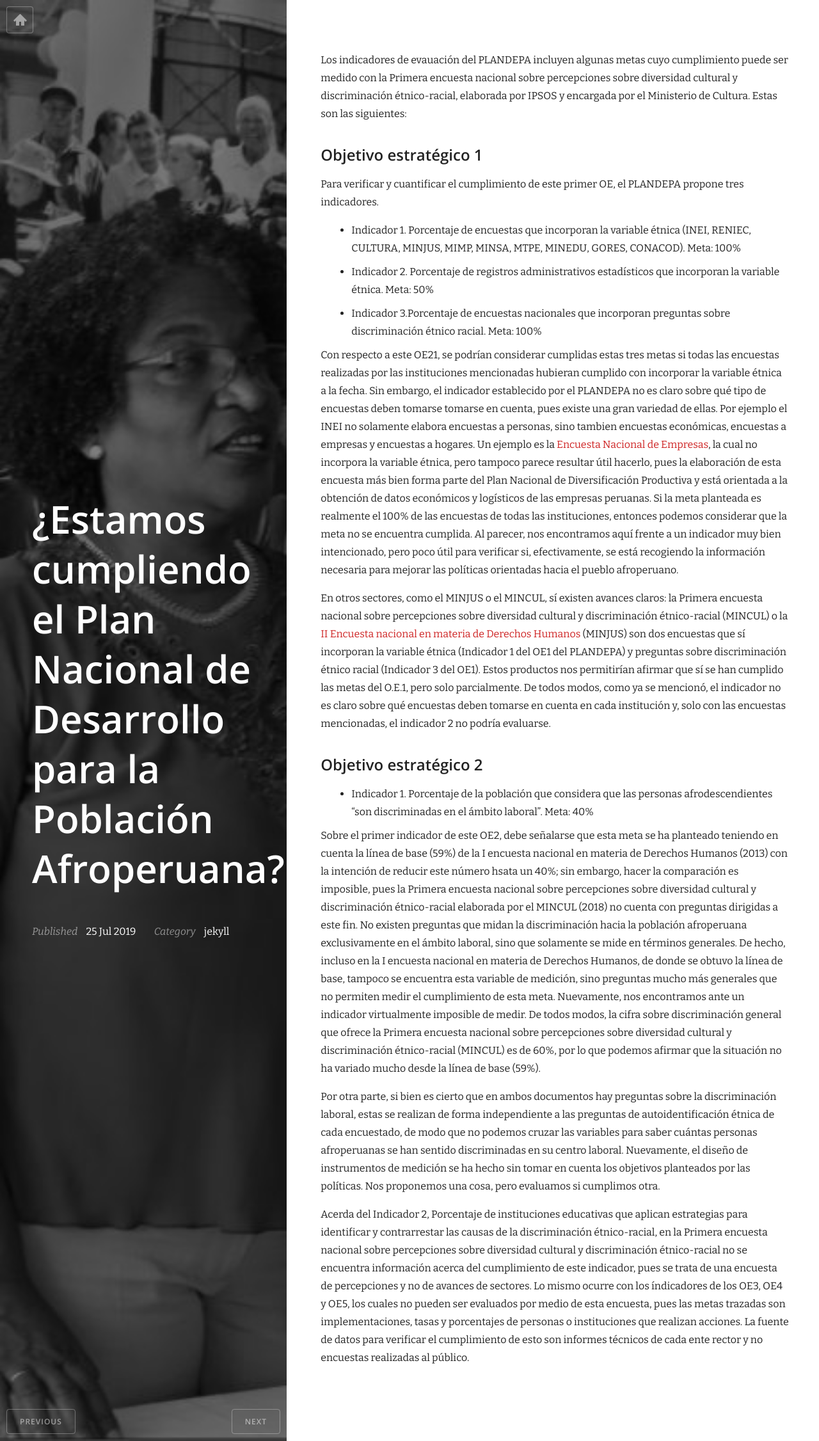
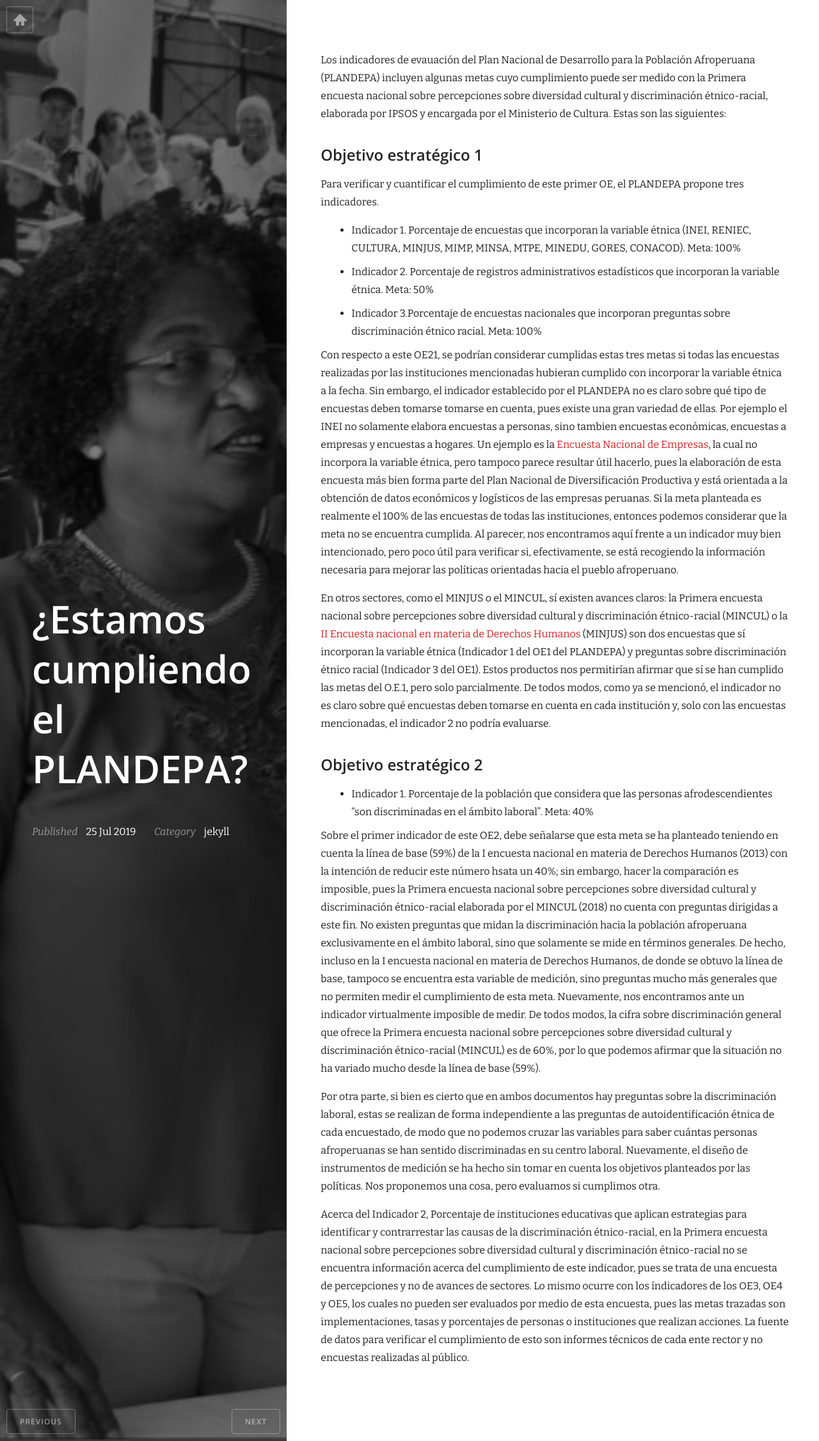
Before and after one commit to hfarfanreto/politicas_publicas, a Jekyll site: the page built from _posts/2019-07-25-cumplimos-el-plandepa.md, in a window 1280 px wide. Shown: the whole page at 64% size. Built offline with Jekyll 4.4.1, drawn with Linux system fonts in a browser that asks for light colours; nearby versions of some CDN libraries.

Commit message:
Update 2019-07-25-cumplimos-el-plandepa.md

```diff
--- a/_posts/2019-07-25-cumplimos-el-plandepa.md
+++ b/_posts/2019-07-25-cumplimos-el-plandepa.md
@@ -1,12 +1,12 @@
 ---
 layout: post
-title: "¿Estamos cumpliendo el Plan Nacional de Desarrollo para la Población Afroperuana?"
+title: "¿Estamos cumpliendo el PLANDEPA?"
 date: 2019-07-25 12:00:00
 categories: jekyll
 featured_image: /images/plandepa1.jpg
 ---
 
-Los indicadores de evauación del PLANDEPA incluyen algunas metas cuyo cumplimiento puede ser medido con la Primera encuesta nacional sobre percepciones sobre diversidad cultural y discriminación étnico-racial, elaborada por IPSOS y encargada por el Ministerio de Cultura. Estas son las siguientes:
+Los indicadores de evauación del Plan Nacional de Desarrollo para la Población Afroperuana (PLANDEPA) incluyen algunas metas cuyo cumplimiento puede ser medido con la Primera encuesta nacional sobre percepciones sobre diversidad cultural y discriminación étnico-racial, elaborada por IPSOS y encargada por el Ministerio de Cultura. Estas son las siguientes:
 
 ## Objetivo estratégico 1
 
@@ -28,4 +28,4 @@ Sobre el primer indicador de este OE2, debe señalarse que esta meta se ha plant
 
 Por otra parte, si bien es cierto que en ambos documentos hay preguntas sobre la discriminación laboral, estas se realizan de forma independiente a las preguntas de autoidentificación étnica de cada encuestado, de modo que no podemos cruzar las variables para saber cuántas personas afroperuanas se han sentido discriminadas en su centro laboral. Nuevamente, el diseño de instrumentos de medición se ha hecho sin tomar en cuenta los objetivos planteados por las políticas. Nos proponemos una cosa, pero evaluamos si cumplimos otra.
 
-Acerda del Indicador 2, Porcentaje de instituciones educativas que aplican estrategias para identificar y contrarrestar las causas de la discriminación étnico-racial, en la *Primera encuesta nacional sobre percepciones sobre diversidad cultural y discriminación étnico-racial* no se encuentra información acerca del cumplimiento de este indicador, pues se trata de una encuesta de percepciones y no de avances de sectores. Lo mismo ocurre con los índicadores de los OE3, OE4 y OE5, los cuales no pueden ser evaluados por medio de esta encuesta, pues las metas trazadas son implementaciones, tasas y porcentajes de  personas o instituciones que realizan acciones. La fuente de datos para verificar el cumplimiento de esto son informes técnicos de cada ente rector y no encuestas realizadas al público.
+Acerca del Indicador 2, Porcentaje de instituciones educativas que aplican estrategias para identificar y contrarrestar las causas de la discriminación étnico-racial, en la *Primera encuesta nacional sobre percepciones sobre diversidad cultural y discriminación étnico-racial* no se encuentra información acerca del cumplimiento de este indicador, pues se trata de una encuesta de percepciones y no de avances de sectores. Lo mismo ocurre con los índicadores de los OE3, OE4 y OE5, los cuales no pueden ser evaluados por medio de esta encuesta, pues las metas trazadas son implementaciones, tasas y porcentajes de  personas o instituciones que realizan acciones. La fuente de datos para verificar el cumplimiento de esto son informes técnicos de cada ente rector y no encuestas realizadas al público.
```
